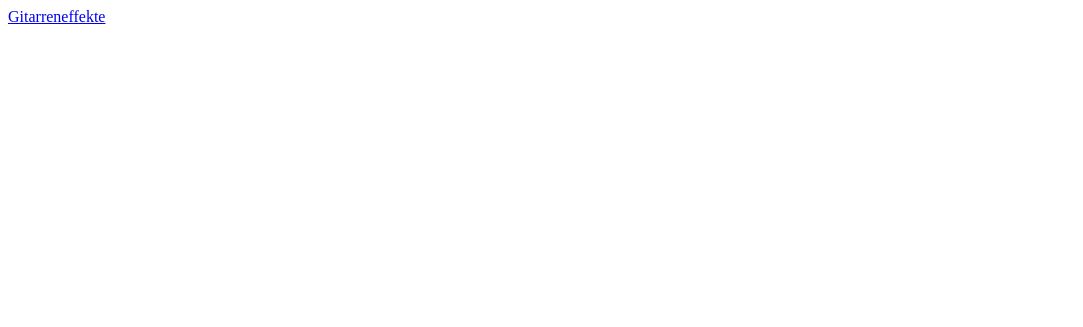
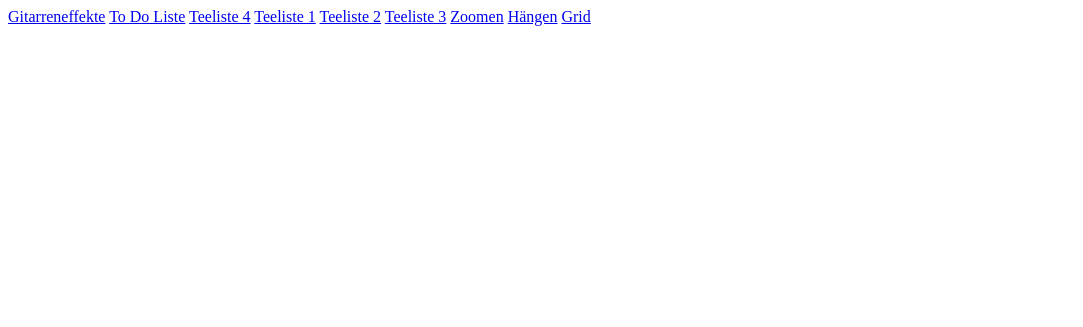
Before and after one commit to verwumpi/sfgz_gridandflexbox, a plain HTML site: page index.html in a window 1280 px wide. Shown: the top 327 px of the page, without its empty margins (0-1083 px from the left). Drawn offline with Linux system fonts and the light colour scheme; a web font is replaced by a local one.

Commit message:
Verlinkungen

```diff
--- a/index.html
+++ b/index.html
@@ -8,6 +8,16 @@
 </head>
 <body>
     <a href="https://verwumpi.github.io/sfgz_gridandflexbox/Gitarren%20FX/index.html">Gitarreneffekte</a>
+     <a href="https://verwumpi.github.io/sfgz_gridandflexbox/Tag 1/index.html">To Do Liste</a>
+     <a href="https://verwumpi.github.io/sfgz_gridandflexbox/Tag 2/liste4.html">Teeliste 4</a>
+     <a href="https://verwumpi.github.io/sfgz_gridandflexbox/Tag 2/liste.html">Teeliste 1</a>
+     <a href="https://verwumpi.github.io/sfgz_gridandflexbox/Tag 2/liste2.html">Teeliste 2</a>
+     <a href="https://verwumpi.github.io/sfgz_gridandflexbox/Tag 2/lieste3.html">Teeliste 3</a>
+     <a href="https://verwumpi.github.io/sfgz_gridandflexbox/zoom-galerie/index.html">Zoomen</a>
+     <a href="https://verwumpi.github.io/sfgz_gridandflexbox/haengung-zoom/index.html">Hängen</a>
+     <a href="https://verwumpi.github.io/sfgz_gridandflexbox/grid-uebung/index.html">Grid</a>
+
+    <section>
     <section>
 
        <h1><span class="hover-zone" data-text="Servus"><span class="hover-wort">Servas</span></span>
```
